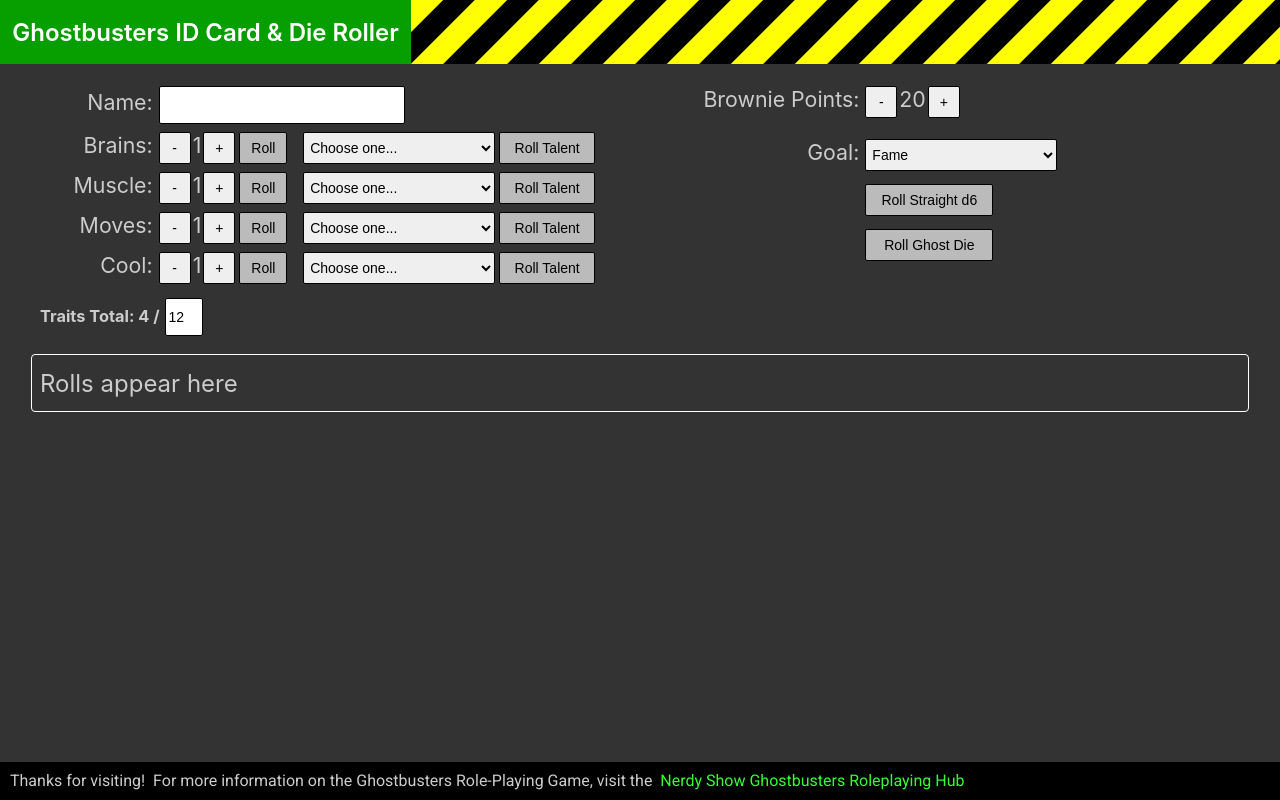
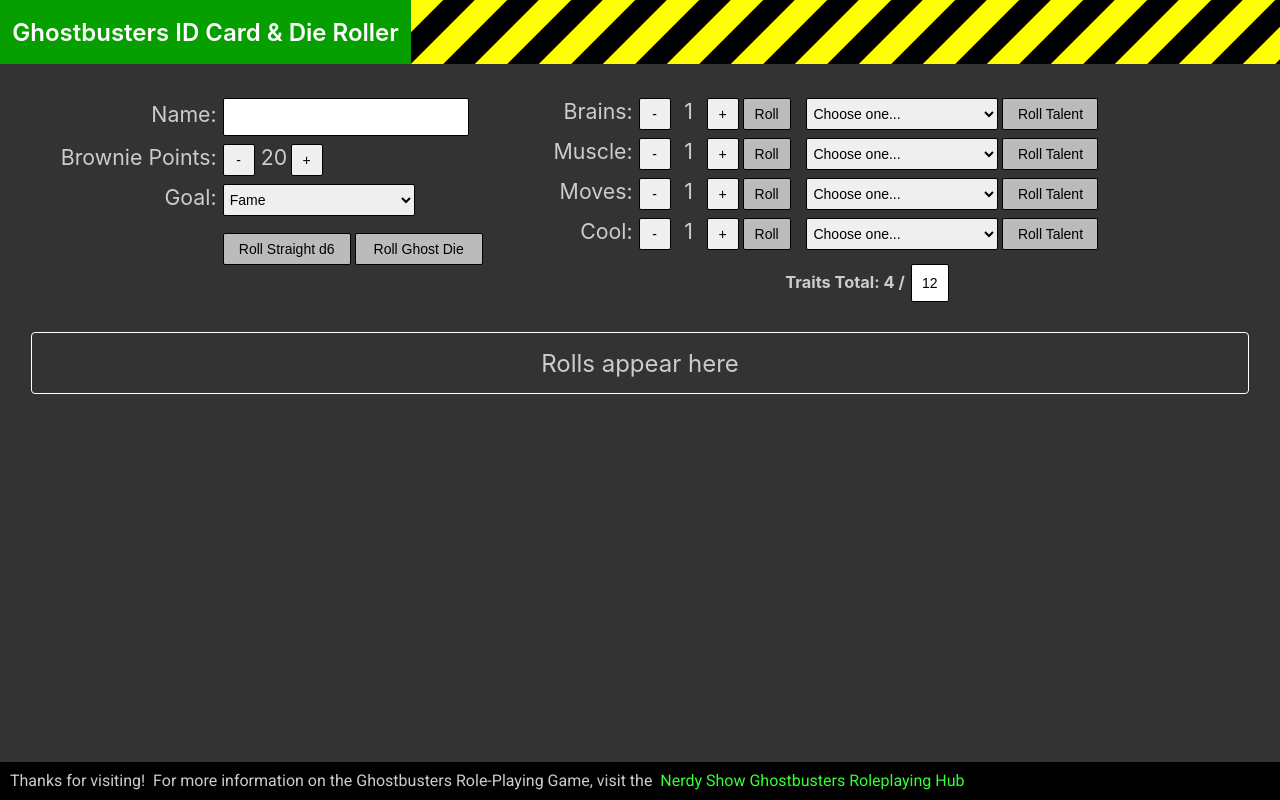
Before and after one commit to pguenthe/gb-dice, an Angular app: page / in a window 1280 px wide. Built offline with nearby package versions, Linux system fonts and the light colour scheme.

Commit message:
more CSS restyling

```diff
--- a/src/app/app.component.css
+++ b/src/app/app.component.css
@@ -72,12 +72,18 @@
   }
 
   .col {
-    /* padding: 8px;
-    margin: 8px; */
+    padding: 12px 0px;
     display: flex;
     flex-direction: column;
-    flex-basis: 100%;
-    flex: 1;
+    flex-basis: auto;
+  }
+
+  .left {
+    width: 40%;
+  }
+
+  .right {
+    width: 58%;
   }
 
   .btn-roll {
@@ -134,6 +140,10 @@
     border-radius: 2px;
 }
 
+.center {
+  text-align: center;
+}
+
 .input-control {
   font-size: 14px;
   height: 32px;
@@ -153,17 +163,22 @@
   display: flex;
   flex-direction: row;
   align-items: center;
+  text-align: center;
   border: 1px solid white;
   border-radius: 4px;
   width: 100%;
   height: 48px;
-  padding: 4px 8px;
+  padding: 6px 8px;
   margin: 8px;
   font-size: 18pt;
 }
 
+.rolltext {
+  margin: 0px auto;
+}
+
 .ghost {
-  border-color: red;
+  border-color: black;
   color: red;
   background-color: yellow;
   font-weight: bolder;
@@ -178,7 +193,11 @@
 }
 
 .trait-holder{
-  width: 32px;
+  text-align: center;
+  display: inline-block;
+  margin-left: 4px;
+  margin-right: 4px;
+  width: 24px;
   height: 32px;
   font-size: 16pt;
   flex-shrink: 2;
@@ -197,11 +216,7 @@
   margin: 0px 4px;
   height: 32px;
   font-size: 16pt;
-  width: 10em;
+  width: 8em;
   text-align: right;
   display: inline-block;
 }
-
-img.die {
-  padding: 6px;
-}
--- a/src/app/app.component.html
+++ b/src/app/app.component.html
@@ -10,12 +10,40 @@
 <div class="content" role="main">
 
 <div class="row">
+
   <div class="col left">
     <div class="trait-label">
-      <span class="trait">Name:</span>
+      <span class="wide-trait">Name:</span>
       <input [(ngModel)]="name" type="text" class="input-control wide" />
     </div>
 
+    <div class="trait-label">
+        <span class="wide-trait">
+          Brownie Points:
+          </span>
+
+          <button class="btn-small" (click)="decreaseBrowniePoints($event)">-</button>
+          <span class="trait-holder">{{ browniePoints }}</span>
+          <button class="btn-small" (click)="increaseBrowniePoints($event)">+</button>
+    </div>
+
+    <div class="trait-label">
+      <span class="wide-trait">
+            Goal:
+            </span>
+            <select ng-model="goal">
+              <option *ngFor="let x of goals">{{x}}</option>
+            </select>
+    </div>
+
+    <div class="trait-label">
+        <span class="wide-trait"></span>
+        <button class="btn-extra-wide btn-roll" (click)="rollStraight()">Roll Straight d6</button>
+        <button class="btn-extra-wide btn-roll" (click)="roll(1, 'Single Ghost Die')">Roll Ghost Die</button>
+      </div>
+    </div>
+
+  <div class="col right">
     <div class="trait-label">
       <span class="trait">
       Brains:
@@ -89,39 +117,15 @@
       <button class="btn-wide btn-roll" (click)="rollCoolTalent($event)">Roll Talent</button>
     </div>
 
-    <h3>Traits Total: {{ totalTraits }} / <input class="input-control" [(ngModel)]="traitsAllowed"></h3>
+    <h3 class="center">Traits Total: {{ totalTraits }} / <input class="input-control center" [(ngModel)]="traitsAllowed"></h3>
   </div>
 
-
-  <div class="col right">
-    <div class="trait-label">
-
-        <span class="wide-trait">
-          Brownie Points:
-          </span>
-
-          <button class="btn-small" (click)="decreaseBrowniePoints($event)">-</button>
-          <span class="trait-holder">{{ browniePoints }}</span>
-          <button class="btn-small" (click)="increaseBrowniePoints($event)">+</button>
-          <br />
-          <br />
-          <span class="wide-trait">
-            Goal:
-            </span>
-            <select ng-model="goal">
-              <option *ngFor="let x of goals">{{x}}</option>
-            </select>
-        <br />
-        <span class="wide-trait"></span><button class="btn-extra-wide btn-roll" (click)="rollStraight()">Roll Straight d6</button>
-        <br />
-        <span class="wide-trait"></span><button class="btn-extra-wide btn-roll" (click)="roll(1, 'Single Ghost Die')">Roll Ghost Die</button>
-      </div>
-    </div>
   </div>
 
 
 
-  <div class="roll" [innerHTML]="lastRoll" [ngClass]="{'ghost':ghostStatus}">
+  <div class="roll" [ngClass]="{'ghost':ghostStatus}">
+    <span [innerHTML]="lastRoll" class="rolltext" ></span>
   </div>
 
  </div>
```
